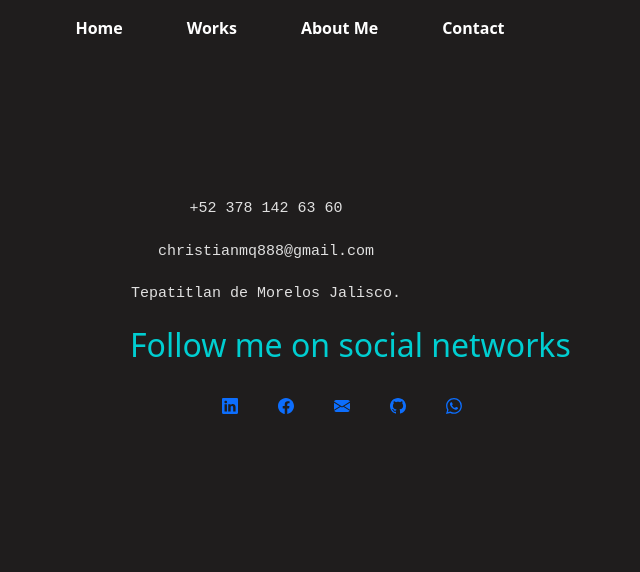
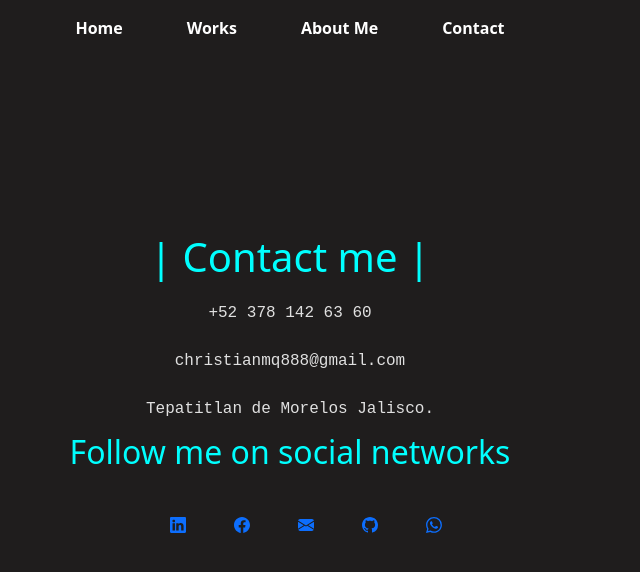
Before and after one commit to Xhan88/web-site-martinez, a React (Vite) app: page /Contact in a window 1280 px wide. Shown: the top 572 px of the page, without its empty margins (350-990 px from the left). Built offline with nearby package versions, Linux system fonts and the light colour scheme.

Commit message:
23-ago-2024

```diff
--- a/src/components/Contact/Contact.css
+++ b/src/components/Contact/Contact.css
@@ -1,9 +1,42 @@
 .Contact{
   background-color: #1f1d1d;
-  height: 55rem;
-  margin-top: -80px;
+  height: 100vh;
+  display: flex;
+  flex-direction: column;
+  justify-content: center;
+  align-items: center;
 }
+
 .contact-title{
+  color: aqua;
+}
+
+.contact-list {
+  display: flex;
+  flex-direction: column;
+  align-items: center; /* Centra los elementos de la lista horizontalmente */
+  justify-content: center; /* Centra los elementos de la lista verticalmente si es necesario */
+  color: rgb(224, 224, 224);
+  list-style: none;
+  line-height: 3rem;
+  font-family: 'Courier New', Courier, monospace;
+  padding: 0;
+  margin: 0;
+}
+
+
+.followMe {
+  color: aqua;
+}
+
+.social-network {
+  display: flex;
+  list-style: none;
+  margin: 2rem;
+  gap: 3rem;
+}
+
+/* .contact-title{
   color: darkturquoise;
   padding-top: 70px;
   padding-bottom: -10rem;
@@ -24,7 +57,6 @@
   margin-top: 10rem;
 }
 .followMe {
- padding-left: 30rem;
  color: darkturquoise;
 }
 
@@ -69,4 +101,4 @@
       display: flex;
       margin-left: -15px;
     }
-}
+} */
```
